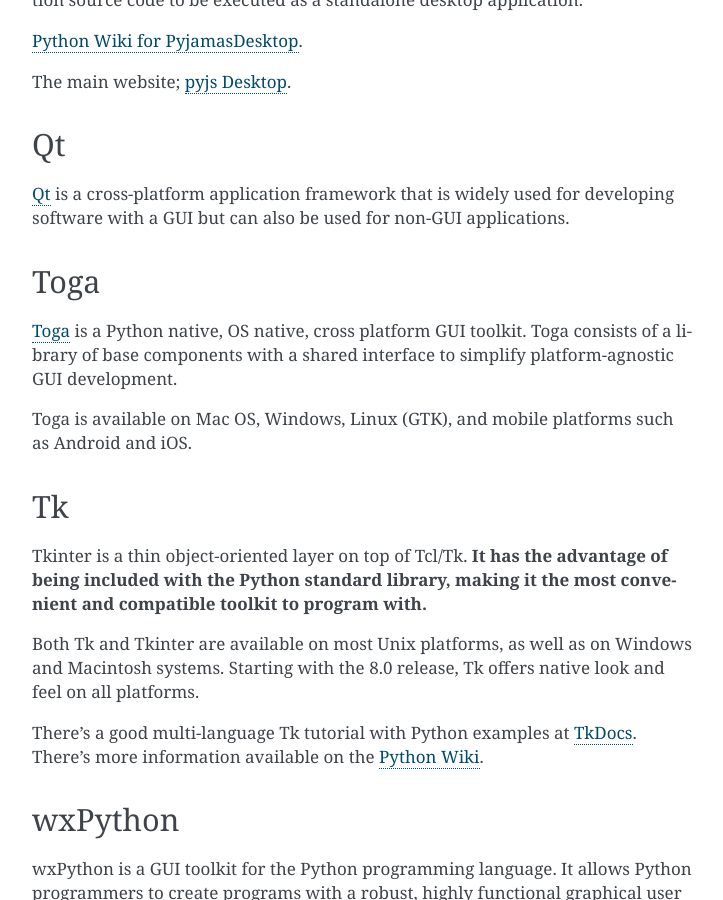
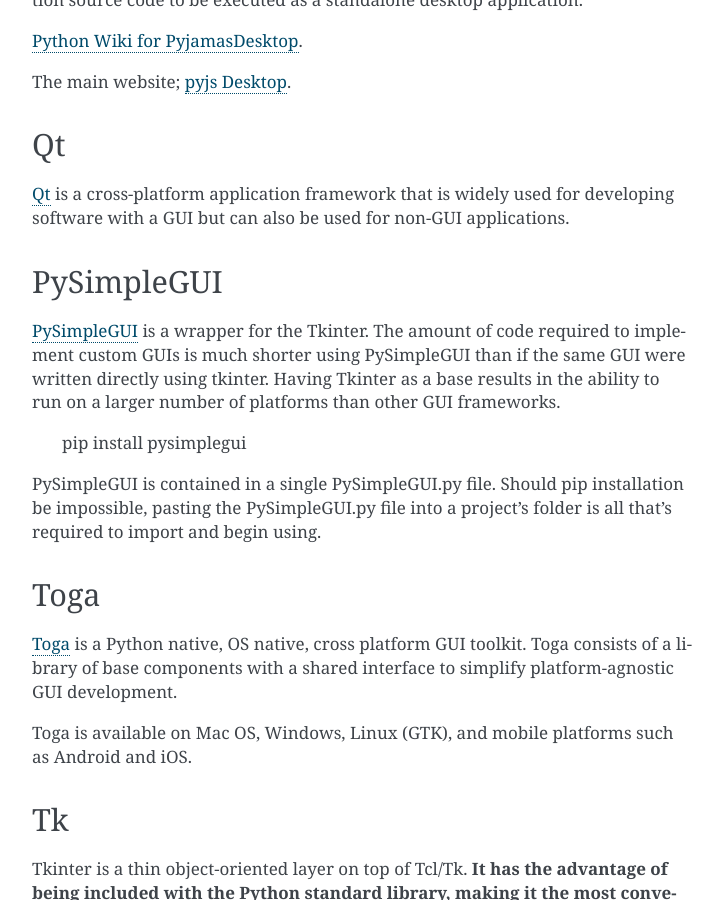
Before and after one commit to realpython/python-guide, a Sphinx documentation site: the page built from docs/scenarios/gui.rst, in a window 1280 px wide and 900 px high, scrolled down 2735 px. Shown: the whole window, without its empty margins (388-1111 px from the left). Built offline with Sphinx 7.4.7, drawn with Linux system fonts in a browser that asks for light colours; a script that is not in the unit is left out.

Commit message:
Update gui.rst

```diff
--- a/docs/scenarios/gui.rst
+++ b/docs/scenarios/gui.rst
@@ -88,6 +88,14 @@
 is widely used for developing software with a GUI but can also be used for
 non-GUI applications.
 
+PySimpleGUI
+------
+`PySimpleGUI <https://pysimplegui.readthedocs.io/>`_ is a  wrapper for the Tkinter.  The amount of code required to implement custom GUIs is much shorter using PySimpleGUI than if the same GUI were written directly using tkinter.  Having Tkinter as a base results in the ability to run on a larger number of platforms than other GUI frameworks.
+
+  pip install pysimplegui
+
+PySimpleGUI is contained in a single PySimpleGUI.py file.  Should pip installation be impossible, pasting the PySimpleGUI.py file into a project's folder is all that's required to import and begin using.
+
 Toga
 ----
 `Toga <https://toga.readthedocs.io/en/latest/>`_ is a Python native, OS
```
